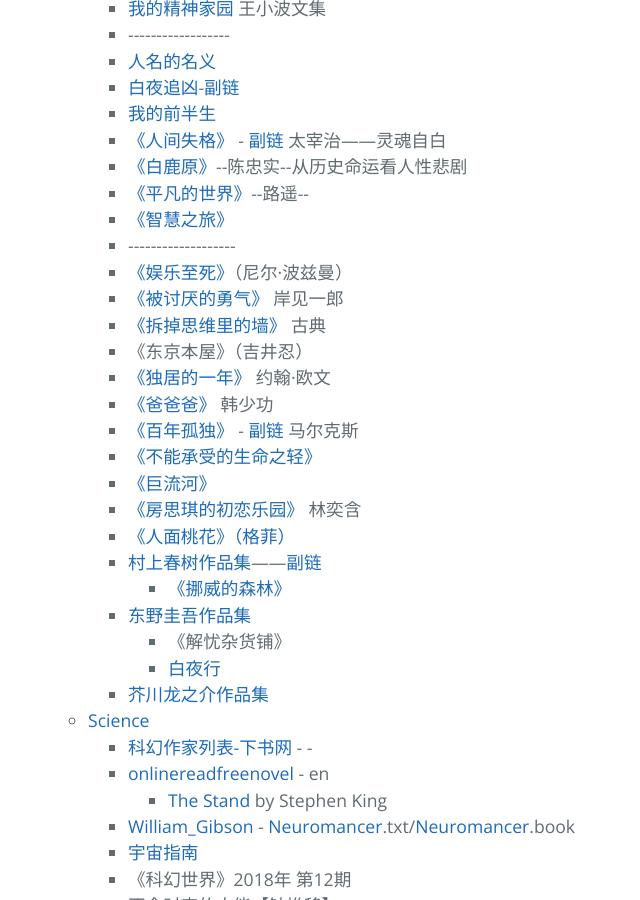
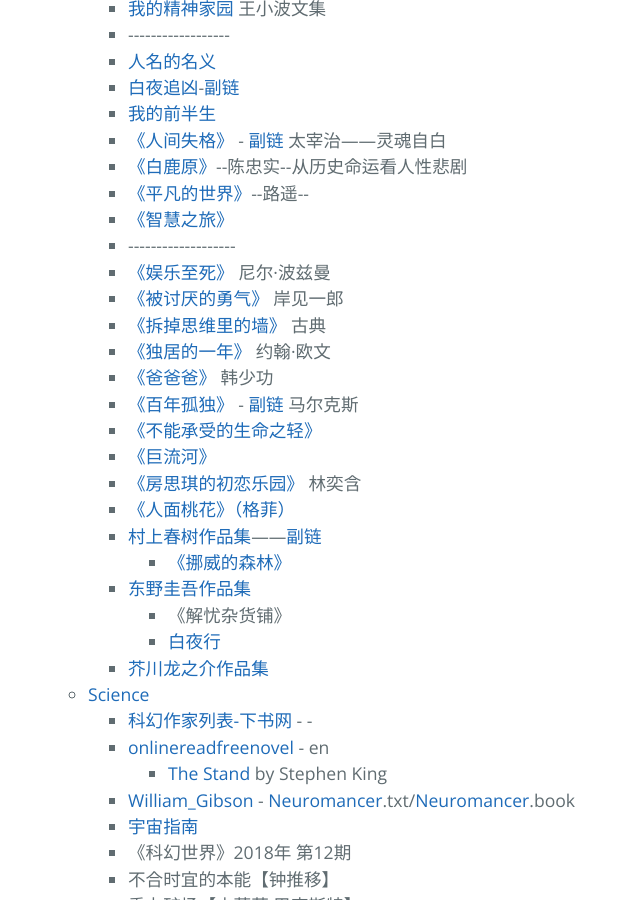
Before and after one commit to AmbroseRen/test, a Jekyll site: the page built from Library/BookListsOne.md, in a window 1280 px wide and 900 px high, scrolled down 4071 px. Shown: the whole window, without its empty margins (216-856 px from the left). Built offline with Jekyll 4.4.1, drawn with Linux system fonts in a browser that asks for light colours; our own code applies the rules of GitHub Pages for plain Markdown files; the repository's description, which GitHub fills in, is left out.

Commit message:
Update BookListsOne.md

```diff
--- a/Library/BookListsOne.md
+++ b/Library/BookListsOne.md
@@ -221,10 +221,9 @@
                     <li><a href="https://www.pingfandeshijie.net/">《平凡的世界》</a>--路遥--</li>
                     <li><a href="https://files.catbox.moe/auj9nl.txt">《智慧之旅》</a></li>
                     <li>-------------------</li>
-                    <li><a href="https://cdn.jsdelivr.net/gh/AmbroseRen/test@master/Library/Literature/Novel/[美]尼尔路波兹曼：娱乐至死（广西师大.2004）.pdf">《娱乐至死》</a>（尼尔·波兹曼）</li>
+                    <li><a href="https://cdn.jsdelivr.net/gh/AmbroseRen/test@master/Library/Literature/Novel/[美]尼尔路波兹曼：娱乐至死（广西师大.2004）.pdf">《娱乐至死》</a> 尼尔·波兹曼</li>
                     <li><a href="https://files.catbox.moe/2u8nxc.pdf">《被讨厌的勇气》</a> 岸见一郎</li>
                     <li><a href="https://read.aixdzs.com/184/184265/">《拆掉思维里的墙》</a> 古典</li>
-                    <li>《东京本屋》（吉井忍）</li>
                     <li><a href="https://www.xinremenxs.net/35266/">《独居的一年》</a> 约翰·欧文</li>
                     <li><a href="https://www.kanunu8.com/book3/7988/">《爸爸爸》</a> 韩少功</li>
                     <li><a href="https://www.kunnu.com/bainiangudu/">《百年孤独》</a> - <a href="http://www.dushu369.com/waiguomingzhu/bngd/">副链</a> 马尔克斯</li>
```
